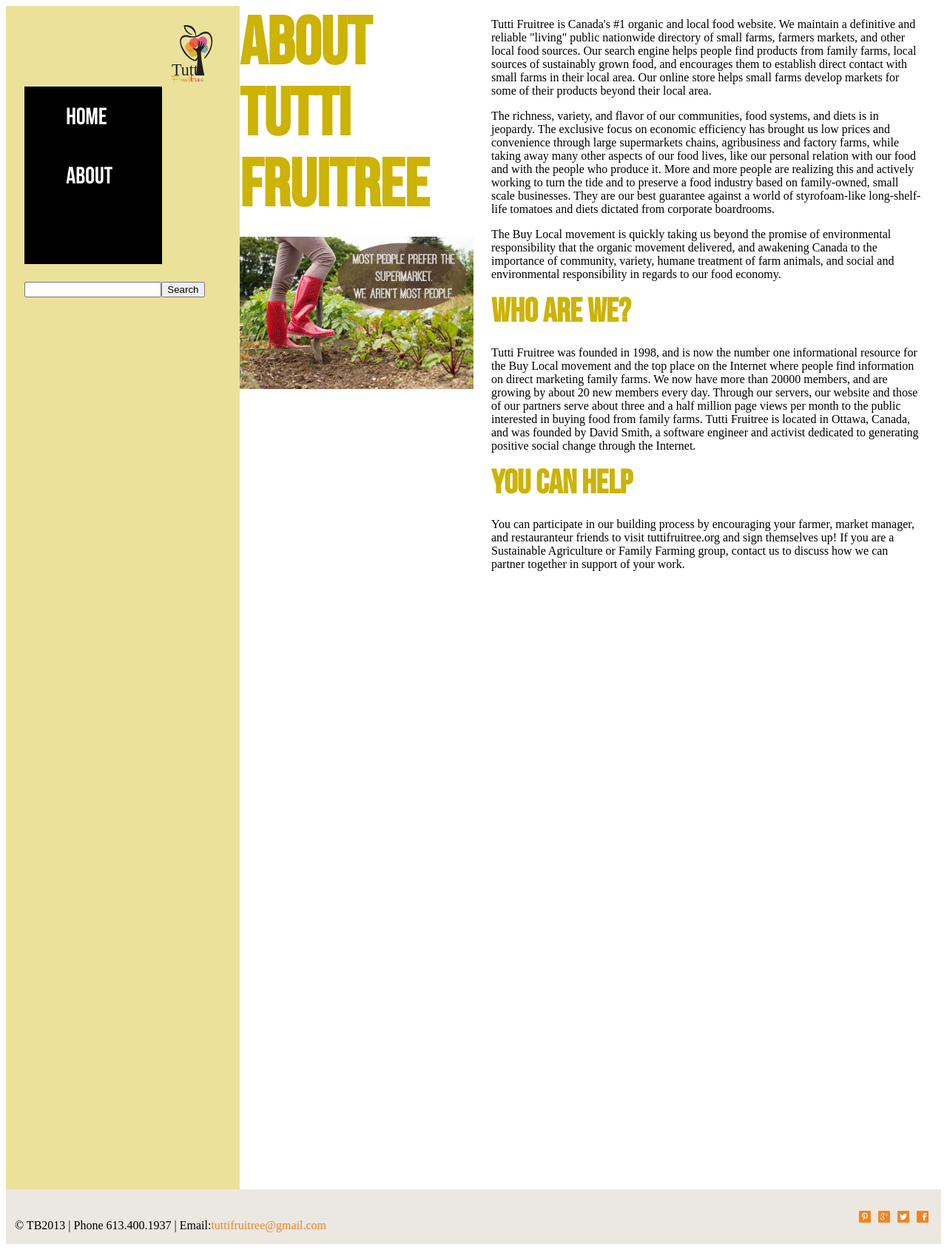
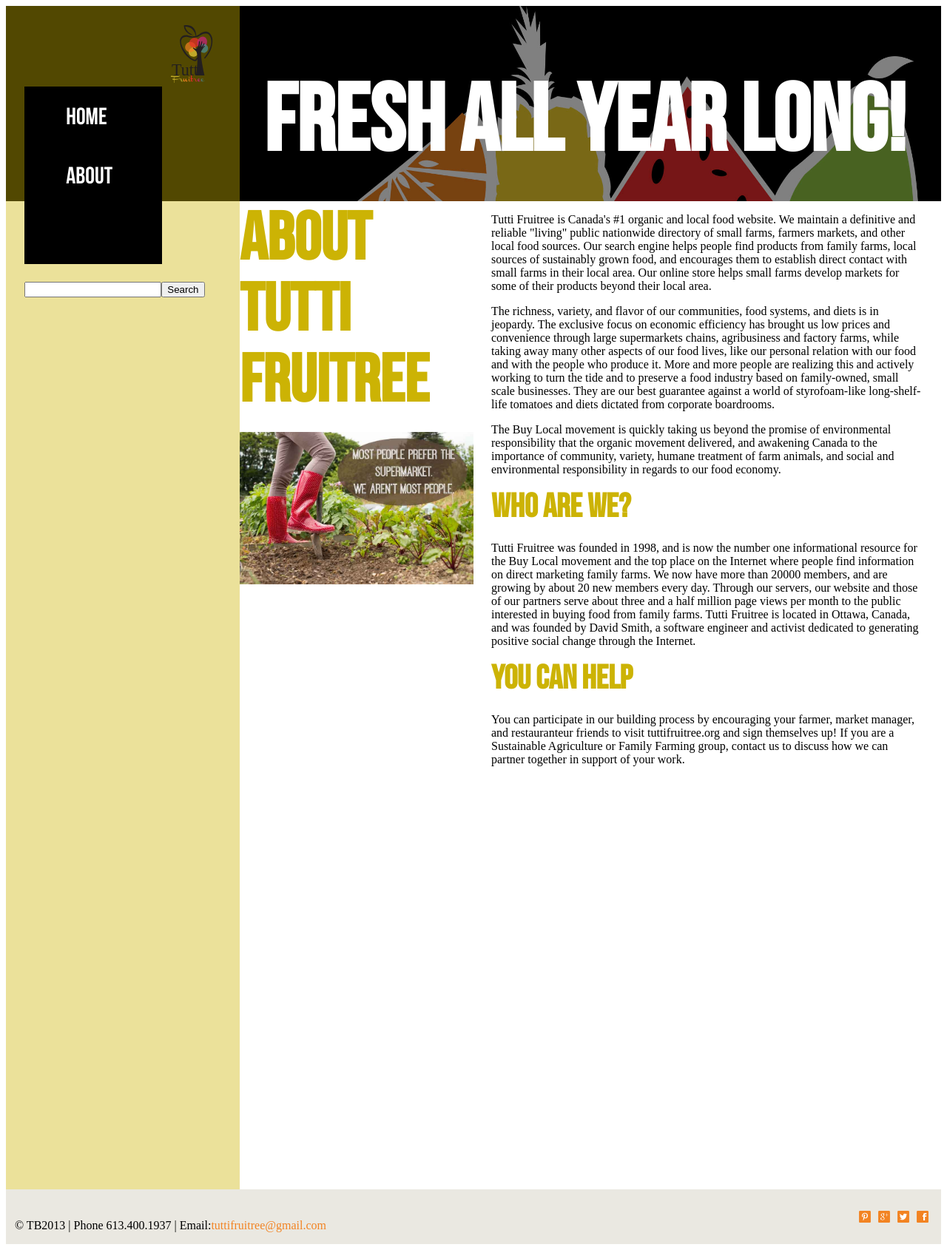
Before and after one commit to baci0008/ecommerce-website, a Jekyll site: the page built from about.html, in a window 1280 px wide. Shown: the whole page at 74% size. Built offline with Jekyll 4.4.1, drawn with Linux system fonts in a browser that asks for light colours; Markdown is read by kramdown in place of the engine named in the settings.

Commit message:
Added banner2
Code, style, image

```diff
--- a/about.html
+++ b/about.html
@@ -2,7 +2,15 @@
 layout: default
 title: About
 meta: A website about a healthy lifestyle, organic fruits are in and are consumers best choice.
+showbanner: yes
+bannertext: Fresh all year long!
 ---
+
+{% if page.showbanner %}
+<div class="banner2">
+    <h1 class="zetta">{{page.bannertext}}</h3>
+</div>
+{% endif %}
 
 <div class="grid">
 	<div class="unit unit-s-1 unit-m-1-2 unit-l-1-3">
--- a/css/header.css
+++ b/css/header.css
@@ -52,6 +52,18 @@
 }
 
 .banner h1 {
+	color: #FFF;
+}
+
+
+.banner2 {
+	background: #6e9d1b url("../images/banner2.jpg") no-repeat center center;
+	background-size: cover;
+	padding: 5rem 1rem 1rem;
+	text-align: center;
+}
+
+.banner2 h1 {
 	color: #FFF;
 }
 
--- a/index.html
+++ b/index.html
@@ -3,7 +3,7 @@
 title: Home
 meta: "Covering everything organic food-related: links, videos, photos, info, maps."
 showbanner: yes
-bannertext: Be organic Be you!
+bannertext: Be organic Be you
 ---
 
 {% if page.showbanner %}
@@ -30,7 +30,7 @@
 	</div>
 
 	<div class="gutter unit unit-s-1 unit-m-1-3 unit-l-1-3">
-		{% include promo-small.html title="Hot Citrus" desc="Fabulous price!" image="fruits/orange.jpg"%}
+		{% include promo-small.html title="Citrus Yummy" desc="Fabulous price!" image="fruits/orange.jpg"%}
 	</div>
 
 </div>
```
Also changed, not shown: images/banner2.jpg.
